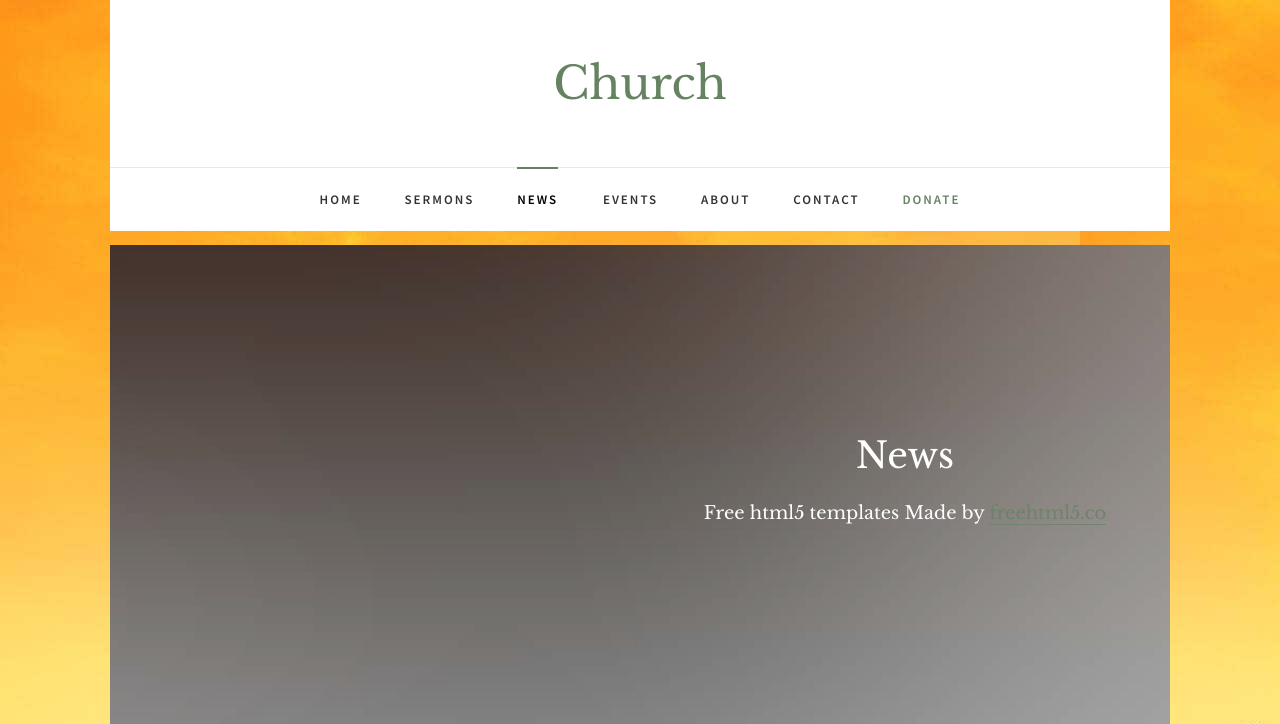
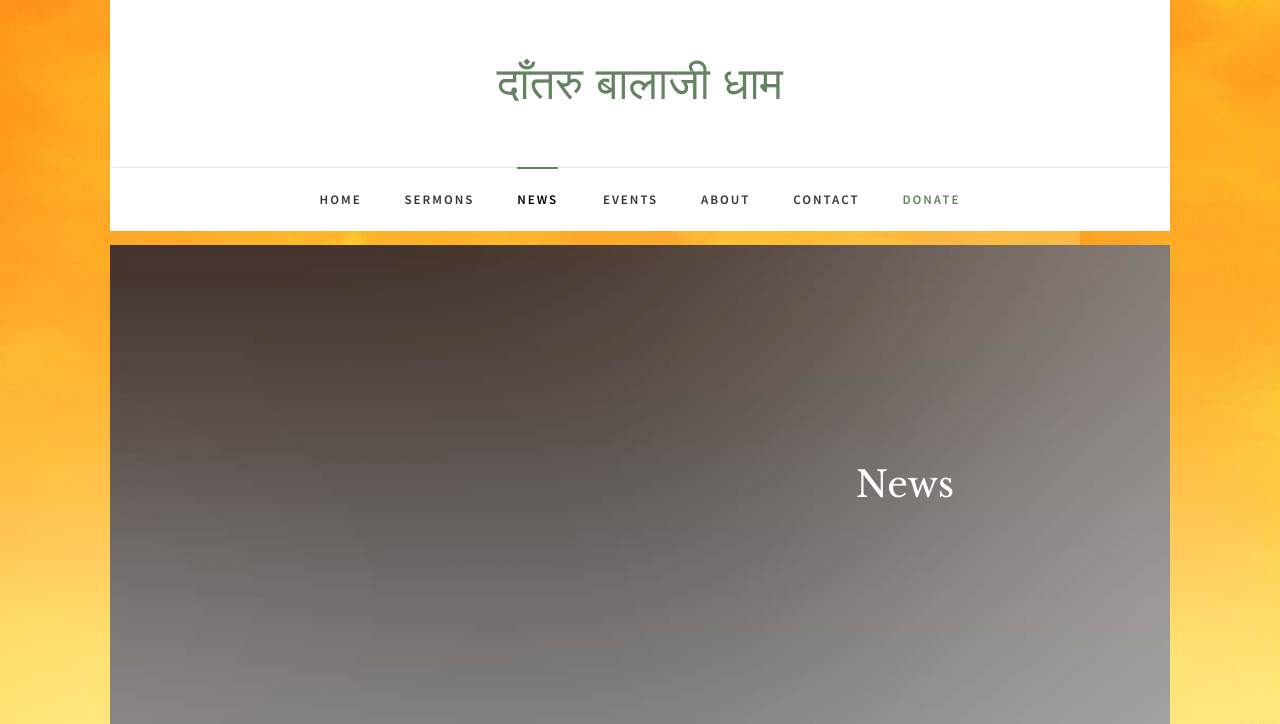
Before and after one commit to Ankit5152/Dantru-Balaji-Dham, a plain HTML site: page news.html in a window 1280 px wide. Shown: the top 724 px of the page. Drawn offline with nearby package versions, Linux system fonts and the light colour scheme; files whose address does not match are found by name.

Commit message:
Update news.html

```diff
--- a/news.html
+++ b/news.html
@@ -3,27 +3,12 @@
 	<head>
 	<meta charset="utf-8">
 	<meta http-equiv="X-UA-Compatible" content="IE=edge">
-	<title>Church &mdash; Free Website Template, Free HTML5 Template by freehtml5.co</title>
+	<title> DantruDham</title>
 	<meta name="viewport" content="width=device-width, initial-scale=1">
 	<meta name="description" content="Free HTML5 Website Template by freehtml5.co" />
 	<meta name="keywords" content="free website templates, free html5, free template, free bootstrap, free website template, html5, css3, mobile first, responsive" />
 	<meta name="author" content="freehtml5.co" />
 
-	<!--
-	//////////////////////////////////////////////////////
-
-	FREE HTML5 TEMPLATE
-	DESIGNED & DEVELOPED by FreeHTML5.co
-
-	Website: 		http://freehtml5.co/
-	Email: 			info@freehtml5.co
-	Twitter: 		http://twitter.com/fh5co
-	Facebook: 		https://www.facebook.com/fh5co
-
-	//////////////////////////////////////////////////////
-	 -->
-
-  	<!-- Facebook and Twitter integration -->
 	<meta property="og:title" content=""/>
 	<meta property="og:image" content=""/>
 	<meta property="og:url" content=""/>
@@ -76,7 +61,7 @@
 			<div class="top-menu">
 				<div class="row">
 					<div class="col-md-12 col-offset-0 text-center">
-						<div id="fh5co-logo"><a href="index.html">Church</a></div>
+						<div id="fh5co-logo"><a href="index.html">दाँतरु बालाजी धाम </a></div>
 					</div>
 					<div class="col-md-12 col-md-offset-0 text-center menu-1">
 						<ul>
@@ -113,7 +98,6 @@
 				   			<div class="col-md-6 col-md-offset-3 text-center slider-text">
 				   				<div class="slider-text-inner">
 				   					<h1>News</h1>
-										<h2>Free html5 templates Made by <a href="http://freehtml5.co/" target="_blank">freehtml5.co</a></h2>
 				   				</div>
 				   			</div>
 				   		</div>
```
